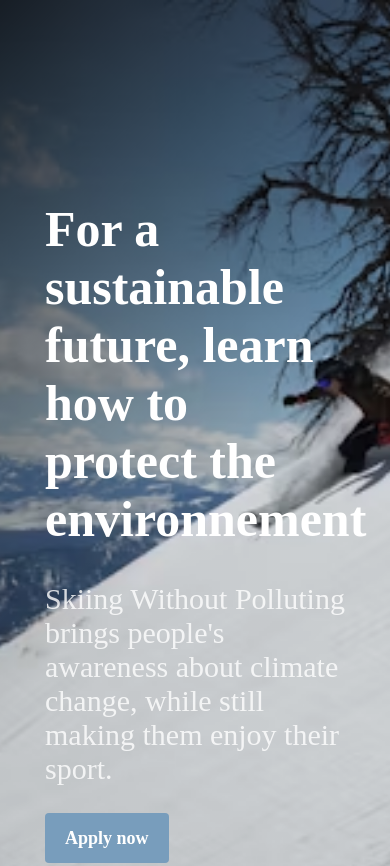
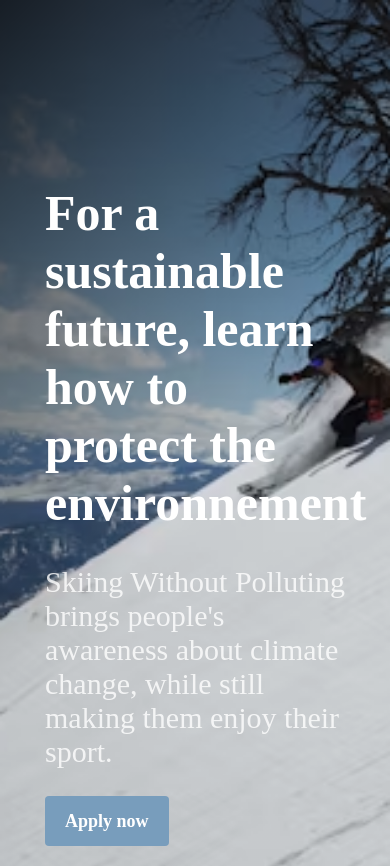
Before and after one commit to marie-ferriere/landing, a plain HTML site: page index.html in a window 390 px wide. Shown: the top 866 px of the page. Drawn offline with nearby package versions, Linux system fonts and the light colour scheme; a web font is replaced by a local one.

Commit message:
Add files via upload

```diff
--- a/css/components/container.css
+++ b/css/components/container.css
@@ -14,13 +14,13 @@
   /* For a screen < 720px, this CSS will be read */
   .container {
     width: 500px;
-    margin: 50px auto;
+    margin: 30px auto;
   }
 }
 @media (max-width: 540px) {
   /* For a screen < 540px, this CSS will be read */
   .container {
     width: 300px;
-    margin: 50px auto;
+    margin: 10px auto;
   }
 }
```
Also changed, not shown: css/components/card.css (+0 -7 lines).
